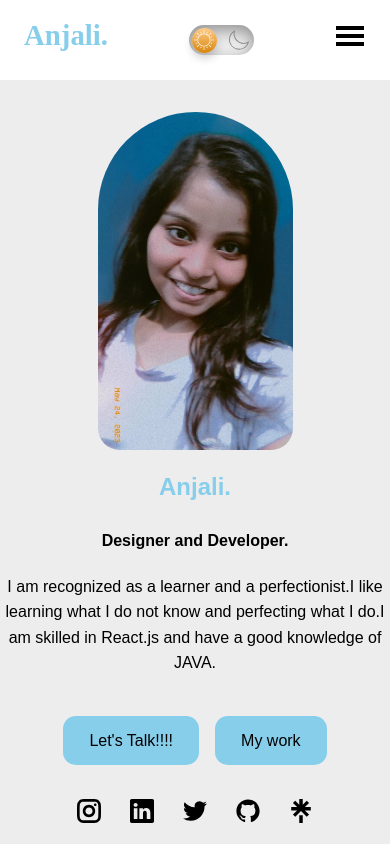
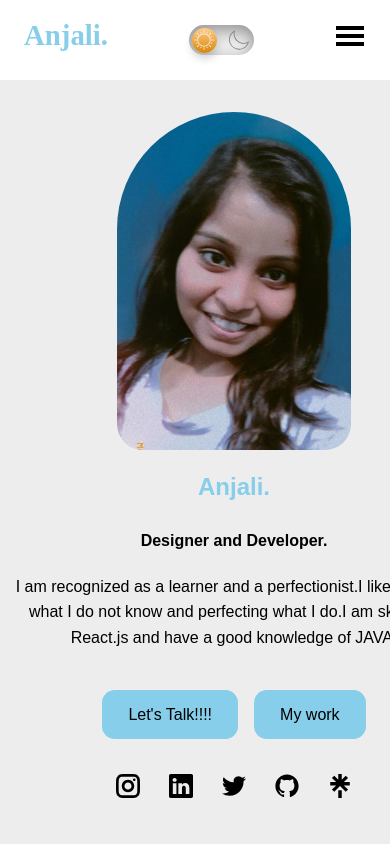
Before and after one commit to Anj13Niki/anjaliportfoliowebapp, a React (Create React App) app: page / in a window 390 px wide. Shown: the top 844 px of the page. Built offline with nearby package versions, Linux system fonts and the light colour scheme; a web font is replaced by a local one.

Commit message:
Update Header.css

```diff
--- a/src/sections/Header/Header.css
+++ b/src/sections/Header/Header.css
@@ -108,6 +108,7 @@ header{
     }
     header{
         margin-top: 7rem;
+        width:120%;
     }
     .header_container p{
         margin: 1.5rem;
```
